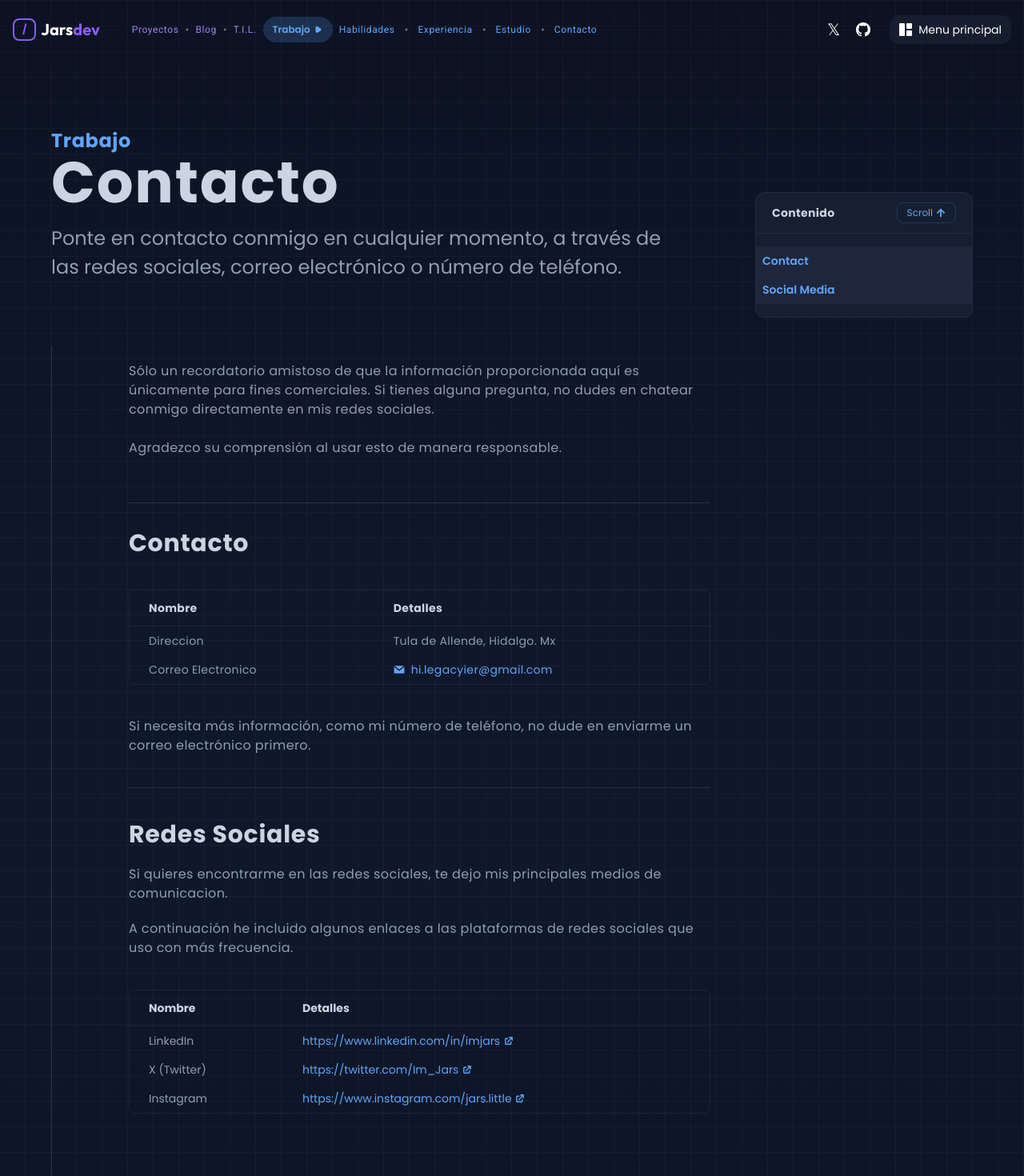
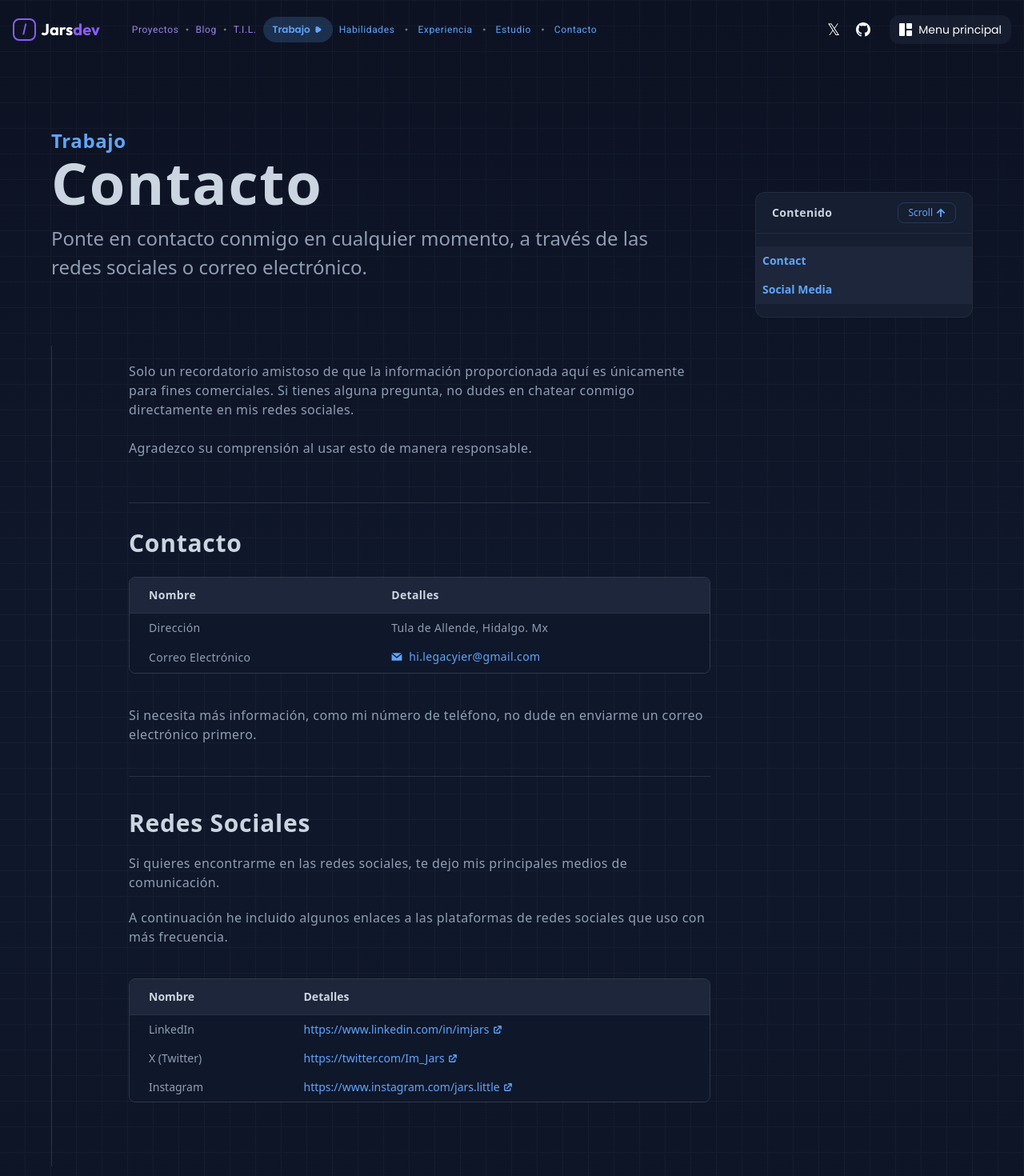
Before and after one commit to ImJars/Development-full-coding, a React (Vite) app: page /contact in a window 1280 px wide. Shown: the top 1470 px of the page at 80% size. Built offline with nearby package versions, Linux system fonts and the light colour scheme.

Commit message:
Update contacto

```diff
--- a/src/components/contact/indexContact.jsx
+++ b/src/components/contact/indexContact.jsx
@@ -1,6 +1,13 @@
 import React from "react";
 import { motion } from "framer-motion";
 import { FaArrowUp } from "react-icons/fa";
+
+const scrollToTop = () => {
+  window.scrollTo({
+    top: 0,
+    behavior: "smooth",
+  });
+};
 
 function IndexContact({
   subtitle_1,
@@ -25,13 +32,13 @@ function IndexContact({
                 className="opacity-0 transform translate-x-10"
                 animate={animate_scroll}
               >
-                <a
-                  href="#contact"
-                  className="text-xs text-text-blue border border-text-blue border-opacity-20 px-3 py-1 rounded-lg flex items-center space-x-1"
+                <div
+                  onClick={scrollToTop}
+                  className="cursor-pointer text-xs text-text-blue border border-text-blue border-opacity-20 px-3 py-1 rounded-lg flex items-center space-x-1"
                 >
                   <span>Scroll</span>
                   <FaArrowUp className="text-xs" />
-                </a>
+                </div>
               </motion.div>
             </div>
             <div className="py-4">
--- a/src/components/contact/tableContact.jsx
+++ b/src/components/contact/tableContact.jsx
@@ -4,9 +4,9 @@ import { GrMail } from "react-icons/gr";
 function TableContact() {
   return (
     <>
-      <div className="relative overflow-x-auto rounded-lg border border-text-general border-opacity-10 my-10">
+      <div className="relative overflow-x-auto rounded-lg border border-text-general border-opacity-25 mb-10 mt-6 font-sans">
         <table className="w-full">
-          <thead className=" text-text-white-gray text-sm font-bold tracking-wide">
+          <thead className=" text-text-white-gray text-sm font-bold tracking-wide bg-table_activate">
             <tr className="border-b border-text-general border-opacity-10">
               <th scope="col" className="px-3 sm:px-6 py-3 text-start">
                 Nombre
@@ -17,23 +17,25 @@ function TableContact() {
             </tr>
           </thead>
           <tbody className="text-text-general text-sm tracking-wide font-normal">
-            <tr>
-              <td className="px-3 sm:px-6 py-2">Direccion</td>
+            <tr className="bg-secondary">
+              <td className="px-3 sm:px-6 py-2">Dirección</td>
               <td className="px-0 sm:px-6 py-2 flex items-center">
                 Tula de Allende, Hidalgo. Mx
               </td>
             </tr>
-            <tr>
-              <td className="px-3 sm:px-6 py-2">Correo Electronico</td>
+            <tr className="bg-secondary">
+              <td className="px-3 sm:px-6 py-2">Correo Electrónico</td>
               <td className="px-0 sm:px-6 py-2">
                 <a
-                    href="mailto:hi.legacyier@gmail.com?subject=Contacto%20desde%20el%20sitio%20web"
-                    className="flex items-center text-text-blue"
+                  href="mailto:hi.legacyier@gmail.com?subject=Contacto%20desde%20el%20sitio%20web"
+                  className="text-text-blue inline-block"
                 >
+                  <div className="flex items-center">
                     <GrMail className="inline-block mr-2" />
                     <span className="inline-block text-xs sm:text-sm">
-                        hi.legacyier@gmail.com
+                      hi.legacyier@gmail.com
                     </span>
+                  </div>
                 </a>
               </td>
             </tr>
--- a/src/components/contact/tableSocialMedia.jsx
+++ b/src/components/contact/tableSocialMedia.jsx
@@ -4,9 +4,9 @@ import { HiExternalLink } from "react-icons/hi";
 function TableSocialMedia() {
   return (
     <>
-      <div className="relative overflow-x-auto rounded-lg border border-text-general border-opacity-10 my-10 font-poppins mx-4 xl:mx-0">
+      <div className="relative overflow-x-auto rounded-lg border border-text-general border-opacity-25 my-10 mx-4 xl:mx-0">
         <table className="w-full">
-          <thead className=" text-text-white-gray text-sm font-bold">
+          <thead className=" text-text-white-gray text-sm font-bold bg-table_activate">
             <tr className="border-b border-text-general border-opacity-10">
               <th scope="col" className="px-3 sm:px-6 text-start">
                 Nombre
@@ -17,48 +17,64 @@ function TableSocialMedia() {
             </tr>
           </thead>
           <tbody className="text-text-general text-sm font-normal">
-            <tr>
+            <tr className="bg-secondary">
               <td className="px-3 sm:px-6 py-2 text-xs sm:text-sm">LinkedIn</td>
               <td className="px-0 sm:px-6 py-2">
                 <a
                   href="https://www.linkedin.com/in/imjars"
-                    className="flex items-center text-text-blue text-xs sm:text-sm"
+                  className="inline-block text-text-blue text-xs sm:text-sm"
                   target={"_blank"}
                   rel="noreferrer"
                 >
-                  <span className="inline-block">https://www.linkedin.com/in/imjars </span>
+                  <div className="flex items-center">
+                    <span className="inline-block">
+                      https://www.linkedin.com/in/imjars
+                    </span>
                     &nbsp;
                     <HiExternalLink className="inline-block mr-2" />
+                  </div>
                 </a>
               </td>
             </tr>
-            <tr>
-              <td className="px-3 sm:px-6 py-2 text-xs sm:text-sm">X (Twitter)</td>
+            <tr className="bg-secondary">
+              <td className="px-3 sm:px-6 py-2 text-xs sm:text-sm">
+                X (Twitter)
+              </td>
               <td className="px-0 sm:px-6 py-2">
                 <a
                   href="https://twitter.com/Im_Jars"
-                    className="flex items-center text-text-blue text-xs sm:text-sm"
+                  className="inline-block text-text-blue text-xs sm:text-sm"
                   target={"_blank"}
                   rel="noreferrer"
                 >
-                  <span className="inline-block">https://twitter.com/Im_Jars </span>
+                  <div className="flex items-center">
+                    <span className="inline-block">
+                      https://twitter.com/Im_Jars
+                    </span>
                     &nbsp;
                     <HiExternalLink className="inline-block mr-2" />
+                  </div>
                 </a>
               </td>
             </tr>
-            <tr>
-              <td className="px-3 sm:px-6 py-2 text-xs sm:text-sm">Instagram</td>
+            <tr className="bg-secondary">
+              <td className="px-3 sm:px-6 py-2 text-xs sm:text-sm">
+                Instagram
+              </td>
               <td className="px-0 sm:px-6 py-2">
                 <a
                   href="https://www.instagram.com/jars.little"
-                    className="flex items-center text-text-blue text-xs sm:text-sm"
+                  className="inline-block text-text-blue text-xs sm:text-sm"
                   target={"_blank"}
                   rel="noreferrer"
                 >
-                  <span className="inline-block">https://www.instagram.com/jars.little </span>
+                  <div className="flex items-center">
+                    <span className="inline-block">
+                      https://www.instagram.com/jars.little{" "}
+                    </span>
                     &nbsp;
                     <HiExternalLink className="inline-block mr-2" />
+                  </div>
                 </a>
               </td>
             </tr>
--- a/src/contact.jsx
+++ b/src/contact.jsx
@@ -2,7 +2,7 @@ import React, { useEffect } from "react";
 import IndexContact from "./components/contact/indexContact";
 import TableContact from "./components/contact/tableContact";
 import TableSocialMedia from "./components/contact/tableSocialMedia";
-import HomeWraped from "./components/homeWraped"
+import HomeWraped from "./components/homeWraped";
 import Footer from "./footer";
 import { motion, useAnimation } from "framer-motion";
 import { useInView } from "react-intersection-observer";
@@ -97,7 +97,7 @@ function Contact() {
     triggerOnce: false,
   });
   const { ref: refScroll, inView: inViewScroll } = useInView({
-    threshold: 0.5,
+    threshold: 0.6,
     triggerOnce: false,
   });
 
@@ -149,7 +149,11 @@ function Contact() {
   return (
     <>
       <HomeWraped>
-        <section id="contact" ref={ref} className="w-full h-full text-white">
+        <section
+          id="contact"
+          ref={ref}
+          className="w-full h-full text-white font-sans"
+        >
           <ContactSection className="pb-10 sm:pb-20 pt-40">
             <div className="content-wrapped block mx-auto">
               <TitleSection className="mx-4 xl:mx-0">
@@ -170,7 +174,7 @@ function Contact() {
                   className="Subtitle-Text opacity-0 transform -translate-x-10 w-full sm:w-2/3 text-text-general mt-4"
                 >
                   Ponte en contacto conmigo en cualquier momento, a través de
-                  las redes sociales, correo electrónico o número de teléfono.
+                  las redes sociales o correo electrónico.
                 </motion.h3>
               </TitleSection>
             </div>
@@ -186,7 +190,7 @@ function Contact() {
                               text-text-general text-sm sm:text-base space-y-6 mx-4 xl:mx-0"
                 >
                   <p className="mt-5 text-text-general tracking-wide w-full h-full">
-                    Sólo un recordatorio amistoso de que la información
+                    Solo un recordatorio amistoso de que la información
                     proporcionada aquí es únicamente para fines comerciales. Si
                     tienes alguna pregunta, no dudes en chatear conmigo
                     directamente en mis redes sociales.
@@ -217,7 +221,7 @@ function Contact() {
                   </h1>
                   <p className="text-sm sm:text-base">
                     Si quieres encontrarme en las redes sociales, te dejo mis
-                    principales medios de comunicacion.
+                    principales medios de comunicación.
                   </p>
                   <p className="text-sm sm:text-base">
                     A continuación he incluido algunos enlaces a las plataformas
```
Lines whose indentation alone changed are shown as unchanged.
